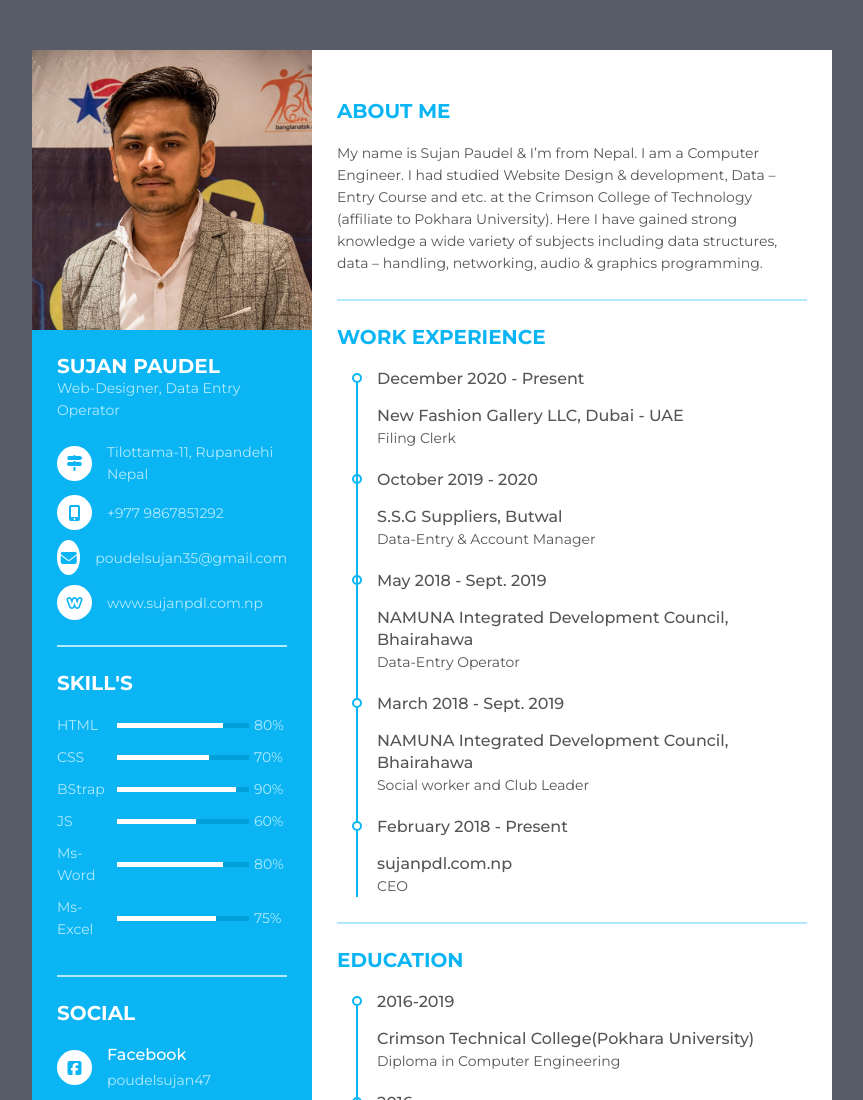
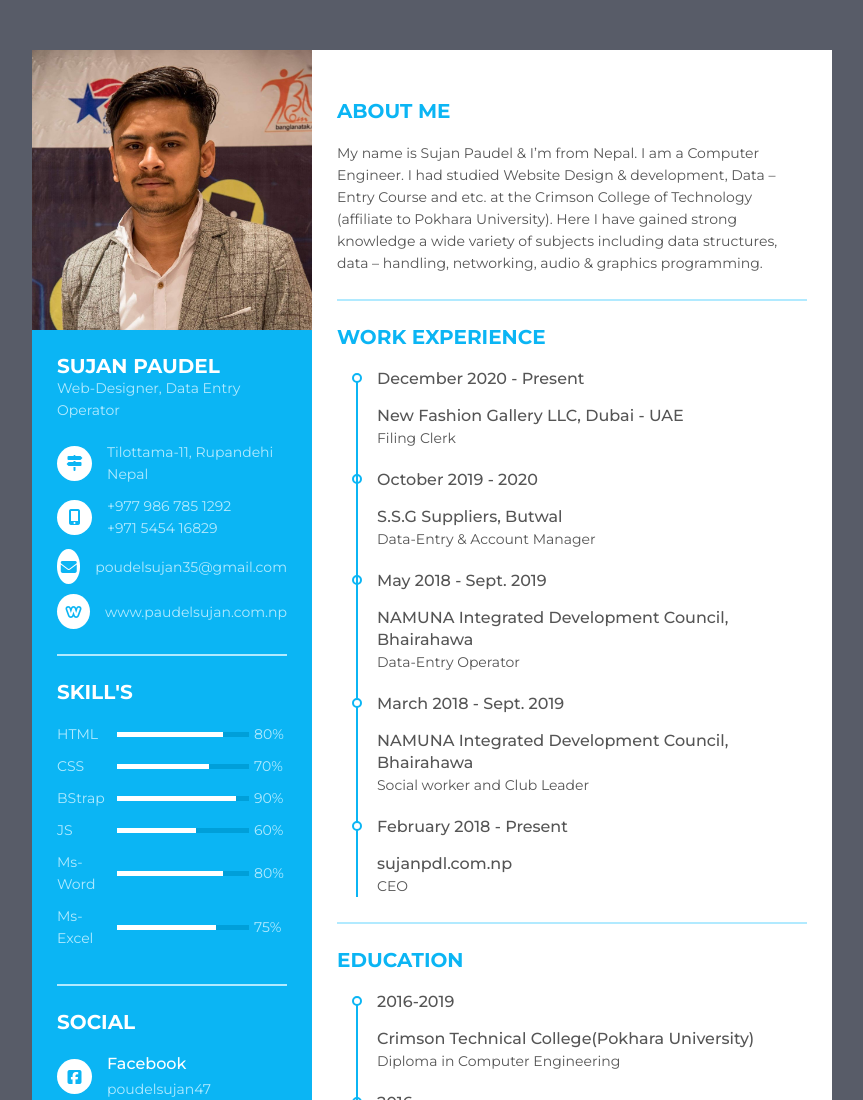
Before and after one commit to examfear7/Personal_Website, a plain HTML site: page resume/sujan.html in a window 1280 px wide. Shown: the top 1100 px of the page, without its empty margins (208-1071 px from the left). Drawn offline with Linux system fonts and the light colour scheme.

Commit message:
Update sujan.html

```diff
--- a/resume/sujan.html
+++ b/resume/sujan.html
@@ -33,7 +33,8 @@
                <i class="fas fa-mobile-alt"></i>
              </div>
              <div class="data">
-               +977 9867851292
+               +977 986 785 1292<br/>
+		     +971 5454 16829
              </div>
            </li>
            <li>
@@ -49,7 +50,7 @@
                <i class="fab fa-weebly"></i>
              </div>
              <div class="data">
-               www.sujanpdl.com.np
+               www.paudelsujan.com.np
              </div>
            </li>
          </ul>
```
